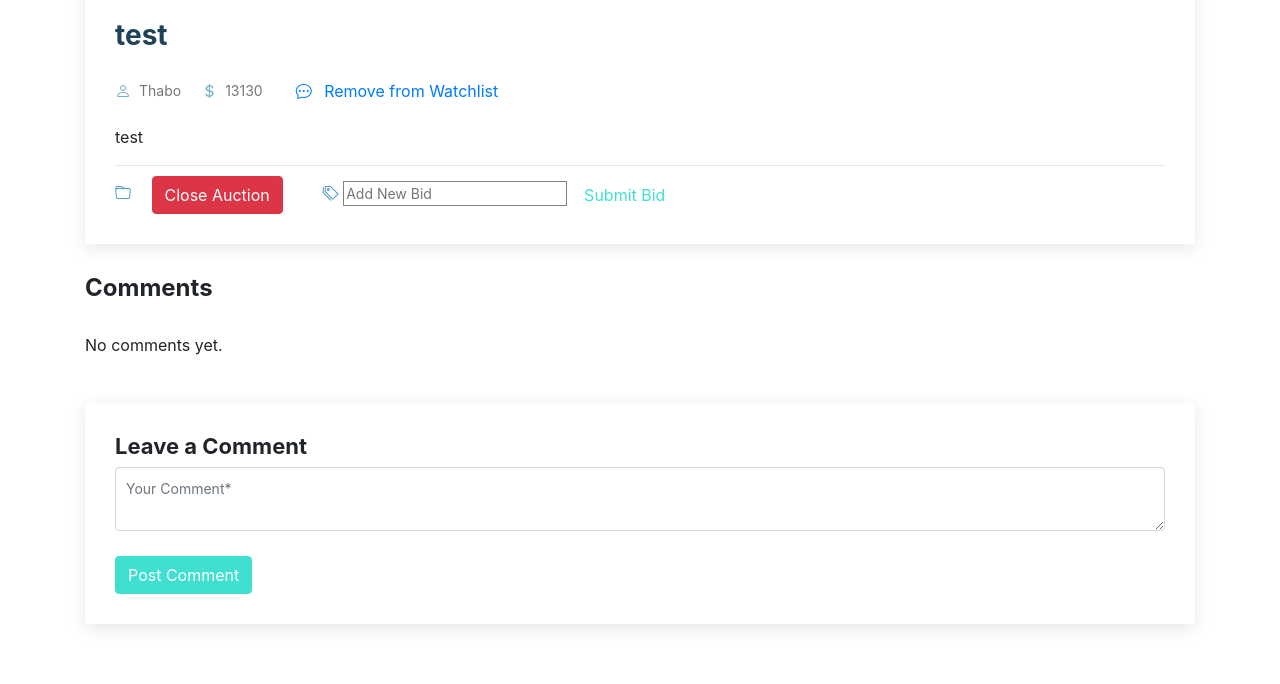
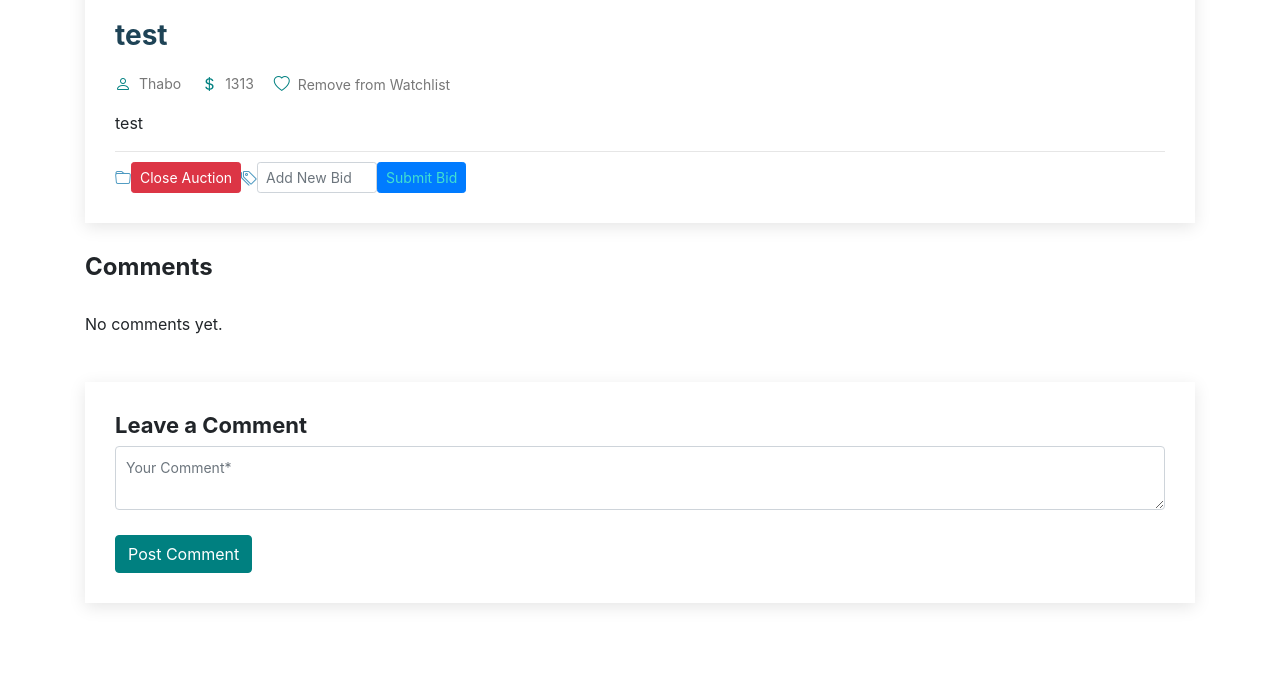
Before and after one commit to thomasmbatha/commerce, a Django app: page /listing/15 in a window 1280 px wide. Shown: the part 503-1187 px from the top of the page. After the commit the page ends 1110 px from the top, so only its background shows below. Run offline with Django 3.2, Linux system fonts and the light colour scheme; a user stored in the database is signed in; data comes from the database, SQL or seed files in the repository; both versions use the stored data as it was after the commit; data that the repository does not hold is empty; some libraries are stand-ins or nearby versions.

Commit message:
listing.html

```diff
--- a/auctions/static/auctions/styles.css
+++ b/auctions/static/auctions/styles.css
@@ -270,12 +270,31 @@ input:-webkit-autofill:active {
     transition: color 0.15s ease-in-out, background-color 0.15s ease-in-out, border-color 0.15s ease-in-out, box-shadow 0.15s ease-in-out;
 }
 
+
 .btn-full:hover {
     color: #fff;
     background-color: #008080;
-    border-color: #40E0D0;
+    border-color: #008080;
 }
 
+
+.btn-teal {
+  color: #fff;
+  background-color: #008080;
+  border-color: #008080;
+  padding: 0.375rem 0.75rem;
+  font-size: 1rem;
+  line-height: 1.5;
+  border-radius: 0.25rem;
+  transition: color 0.15s ease-in-out, background-color 0.15s ease-in-out, border-color 0.15s ease-in-out, box-shadow 0.15s ease-in-out;
+}
+
+
+.btn-teal:hover {
+  color: #fff;
+  background-color: #40E0D0;
+  border-color: #40E0D0;
+}
 
   /*--------------------------------------------------------------
 # End of header
--- a/auctions/templates/auctions/listing.html
+++ b/auctions/templates/auctions/listing.html
@@ -36,18 +36,19 @@
 
             <div class="entry-meta">
               <ul>
-                <li class="d-flex align-items-center"><i class="bi bi-person"></i> <a href="#">{{ listing.owner }}</a></li>
-                <li class="d-flex align-items-center"><i class="bi bi-currency-dollar"></i> <a href="#"><time datetime="2020-01-01">{{ listing.starting_bid.bid }}0</time></a></li>
+                <li class="d-flex align-items-center"><i class="bi bi-person" style="color:#008080;"></i> <a href="#">{{ listing.owner }}</a></li>
+                <li class="d-flex align-items-center"><i class="bi bi-currency-dollar" style="color:#008080;"></i> <a href="#"><time datetime="2020-01-01">{{ listing.starting_bid.bid }}</time></a></li>
                 <li class="d-flex align-items-center">
+                  <i class="bi bi-heart{% if check_listing_in_watchlist %}{% else %}-fill{% endif %}" style="color:#008080;"></i>
                   {% if check_listing_in_watchlist %}
-                    <form action="{% url 'remove_watchlist' id=listing.id %}" method="POST">
+                    <form action="{% url 'remove_watchlist' id=listing.id %}" method="POST" style="display:inline;">
                       {% csrf_token %}
-                      <button class="btn btn-link" type="submit"><i class="bi bi-chat-dots"></i> Remove from Watchlist</button>
+                      <a href="#" onclick="this.closest('form').submit(); return false;">Remove from Watchlist</a>
                     </form>
                   {% else %}
-                    <form action="{% url 'add_watchlist' id=listing.id %}" method="POST">
+                    <form action="{% url 'add_watchlist' id=listing.id %}" method="POST" style="display:inline;">
                       {% csrf_token %}
-                      <button class="btn btn-link" type="submit"><i class="bi bi-chat-dots"></i> Add to Watchlist</button>
+                      <a href="#" onclick="this.closest('form').submit(); return false;">Add to Watchlist</a>
                     </form>
                   {% endif %}
                 </li>
@@ -58,36 +59,29 @@
               <p>{{ listing.description }}</p>
             </div>
 
-            <div class="entry-footer">
-              <i class="bi bi-folder"></i>
-              <ul class="cats">
+            <div class="entry-footer d-flex align-items-center">
+              <div class="footer-section d-flex align-items-center me-3">
+                <i class="bi bi-folder fs-5 me-2"></i>
                 {% if is_owner %}
-                  <li>
-                    <form action="{% url 'close_auction' id=listing.id %}" method="POST" class="mx-3">
-                      {% csrf_token %}
-                      <button type="submit" class="btn btn-danger">Close Auction</button>
-                    </form>
-                  </li>
+                  <form action="{% url 'close_auction' id=listing.id %}" method="POST" class="mb-0">
+                    {% csrf_token %}
+                    <button type="submit" class="btn btn-danger btn-sm">Close Auction</button>
+                  </form>
                 {% endif %}
-              </ul>
+              </div>
 
-              <i class="bi bi-tags"></i>
-              <ul class="tags">
-                <li>
-                  <a href="#">
-                    <div class="sidebar-item search-form">
-                      {% if user.is_authenticated %}
-                        <form action="{% url 'add_bid' id=listing.id %}" method="POST">
-                          {% csrf_token %}
-                          <input type="number" placeholder="Add New Bid" min="0" name="starting_bid" style="border:1px solid grey" required>
-                          <button class="btn" type="submit" style="color:#40E0D0;">Submit Bid</button>
-                        </form>
-                      {% endif %}
-                    </div>
-                  </a>
-                </li>
-              </ul>
+              <div class="footer-section d-flex align-items-center">
+                <i class="bi bi-tags fs-5 me-2"></i>
+                {% if user.is_authenticated %}
+                  <form action="{% url 'add_bid' id=listing.id %}" method="POST" class="d-flex align-items-center mb-0">
+                    {% csrf_token %}
+                    <input type="number" placeholder="Add New Bid" min="0" name="starting_bid" class="form-control form-control-sm me-2" style="width: 120px;">
+                    <button class="btn btn-primary btn-sm" type="submit" style="color: #40E0D0;">Submit Bid</button>
+                  </form>
+                {% endif %}
+              </div>
             </div>
+
 
           </article><!-- End blog entry -->
 
@@ -115,10 +109,10 @@
                   {% csrf_token %}
                   <div class="row">
                     <div class="col form-group">
-                      <textarea name="comment" class="form-control" placeholder="Your Comment*" required></textarea>
+                      <textarea name="comment" class="form-control" placeholder="Your Comment*"></textarea>
                     </div>
                   </div>
-                  <button type="submit" class="btn btn-full">Post Comment</button>
+                  <button type="submit" class="btn btn-teal">Post Comment</button>
                 </form>
               {% endif %}
             </div>
```
Also changed, not shown: db.sqlite3.
